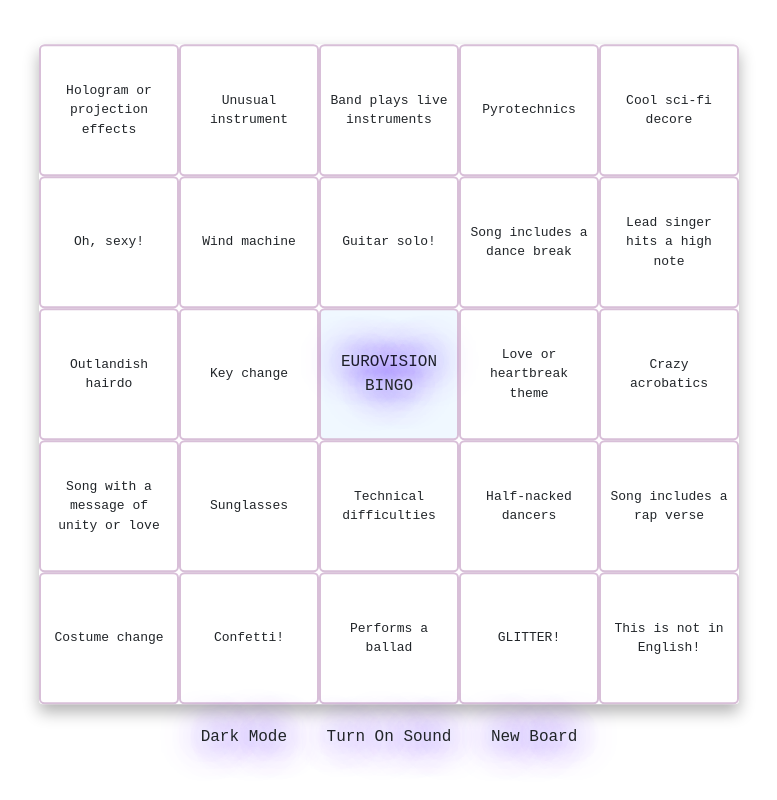
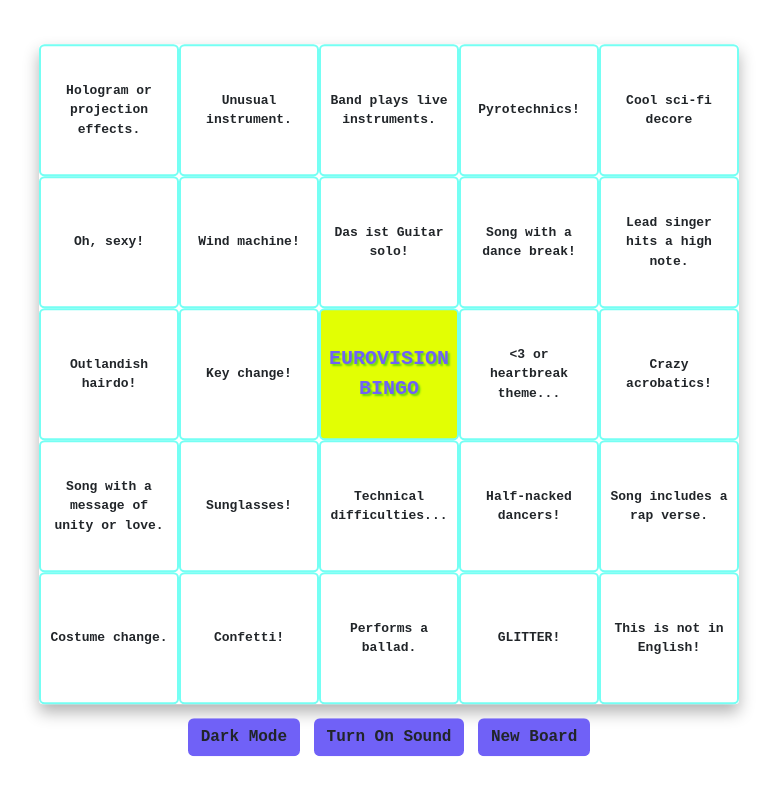
Before and after one commit to uuuuuvika/bingo-fever, a React (Create React App) app: page / in a window 1280 px wide. Shown: the whole page, without its empty margins (251-1028 px from the left). Built offline with nearby package versions, Linux system fonts and the light colour scheme; the HTML template or start-up script is replaced by a standard one.

Commit message:
small CSS changes

```diff
--- a/src/App.css
+++ b/src/App.css
@@ -38,23 +38,30 @@
 }
 
 .btn-rebecca {
-  text-shadow: 0 0 10px rgb(242, 247, 255), 0 0 30px #000fe7, 0 0 40px #f139fb, 0 0 50px #3826fe;
+  text-shadow: 0 0 10px rgb(242, 255, 250), 0 0 30px #9bff22, 0 0 40px #41a200, 0 0 50px #00f2ad, 0 0 60px #00f210;
+  color: rgb(40, 40, 40);
 }
 
 .btn-rebecca-dark {
-  text-shadow: 0 0 13px rgb(7, 26, 101), 0 0 15px rgb(33, 3, 48), 0 0 30px #5e68f2, 0 0 40px #fde1fe;
-  color: rgb(150, 22, 255);
+  text-shadow: 0 0 13px rgb(11, 25, 82), 0 0 15px rgb(0, 109, 75), 0 0 30px #00f331, 0 0 40px #00ff73;
+  color: rgb(188, 251, 0);
 }
 
 .bottom {
   margin-right: 1%;
   margin-left: 1%;
+  background-color: rgb(112, 97, 247);
+  font-weight: 800;
+}
+
+.bottom-light {
+  background-color: yellow;
 }
 
 .dark-mode {
   background-color: black;
   height: 100vh;
-  color: aliceblue;
+  color: rgb(179, 255, 0);
 }
 
 @keyframes shake {
--- a/src/App.js
+++ b/src/App.js
@@ -94,9 +94,9 @@
             })
           }) : null}
         </div>
-        <button className={darkMode ? 'btn btn-rebecca-dark bottom' : 'btn btn-rebecca bottom'} onClick={() => { setDarkMode(!darkMode) }}>{darkMode ? 'Light Mode' : 'Dark Mode'}</button>
-        <button className={darkMode ? 'btn btn-rebecca-dark bottom' : 'btn btn-rebecca bottom'} onClick={handleSound}>{mute ? 'Turn On Sound' : 'Mute Sound'}</button>
-        <button className={darkMode ? 'btn btn-rebecca-dark bottom' : 'btn btn-rebecca bottom'} onClick={() => { window.location.reload(false) }}>New Board</button>
+        <button className={darkMode ? 'btn bottom-light bottom' : 'btn bottom'} onClick={() => { setDarkMode(!darkMode) }}>{darkMode ? 'Light Mode' : 'Dark Mode'}</button>
+        <button className={darkMode ? 'btn bottom-light bottom' : 'btn bottom'} onClick={handleSound}>{mute ? 'Turn On Sound' : 'Mute Sound'}</button>
+        <button className={darkMode ? 'btn bottom-light bottom' : 'btn bottom'} onClick={() => { window.location.reload(false) }}>New Board</button>
       </div>
     </div>
   );
--- a/src/BingoCell/BingoCell.css
+++ b/src/BingoCell/BingoCell.css
@@ -2,19 +2,26 @@
     height: 16.5vh;
     padding: 1%;
     border-radius: 4%;
-    /* border: 2px solid rebeccapurple; */
-    border: 2px solid thistle;
+    border: 2px solid rgb(117, 255, 244);
     font-size: medium;
+    font-weight: 600;
 }
 
 .central {
-    font-weight: 500;
-    font-size: large;
-    background-color: aliceblue;
+    font-weight: 800;
+    font-size: x-large;
+    background-color: rgb(226, 255, 3);
+    text-shadow: 2px 2px 2px rgb(102, 215, 15);
+    color: rgb(112, 97, 247);
+}
+
+.central:hover {
+    background-color: rgb(226, 255, 3);
+    color: black;
 }
 
 .reversed {
-    color: rgb(255, 255, 255);
+    color: rgb(202, 202, 202);
 }
 
 @media screen and (max-width: 600px) {
--- a/src/quotes.json
+++ b/src/quotes.json
@@ -1,34 +1,34 @@
 [
-    "Wind machine",
-    "Key change",
-    "Fireworks",
-    "Costume change",
-    "Unusual instrument",
-    "Half-nacked dancers",
+    "Wind machine!",
+    "Key change!",
+    "Fireworks!",
+    "Costume change.",
+    "Unusual instrument.",
+    "Half-nacked dancers!",
     "Confetti!",
-    "Pyrotechnics",
-    "Outlandish hairdo",
-    "Hologram or projection effects",
+    "Pyrotechnics!",
+    "Outlandish hairdo!",
+    "Hologram or projection effects.",
     "This is not in English!",
     "This country is not in Europe!",
-    "Catchy chorus",
-    "Group member with a distinctive role (e.g. rapper)",
-    "Sunglasses",
-    "Crazy acrobatics",
-    "Change in tempo or rhythm during the song",
-    "Lead singer hits a high note",
+    "Catchy chorus.",
+    "Group member with a distinctive role (e.g. rapper).",
+    "Sunglasses!",
+    "Crazy acrobatics!",
+    "Change in tempo or rhythm during the song.",
+    "Lead singer hits a high note.",
     "Oh, sexy!",
     "GLITTER!",
-    "Song includes a rap verse",
-    "Song includes a dance break",
-    "Singer goes off-key",
-    "Technical difficulties",
-    "Performs on a raised platform or catwalk",
-    "Band plays live instruments",
-    "Slow, emotional intro",
-    "Performs a ballad",
-    "Song with a message of unity or love",
-    "Love or heartbreak theme",
-    "Guitar solo!",
+    "Song includes a rap verse.",
+    "Song with a dance break!",
+    "Singer goes off-key...",
+    "Technical difficulties...",
+    "Performs on a raised platform / catwalk.",
+    "Band plays live instruments.",
+    "Slow, emotional intro.",
+    "Performs a ballad.",
+    "Song with a message of unity or love.",
+    "<3 or heartbreak theme...",
+    "Das ist Guitar solo!",
     "Cool sci-fi decore"
 ]
```
